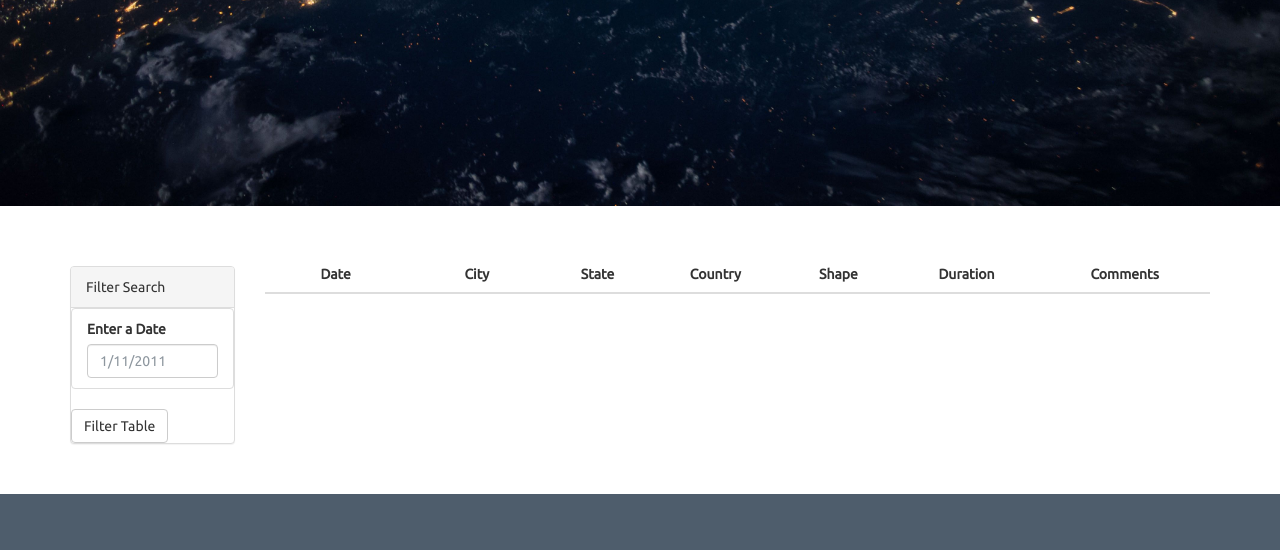
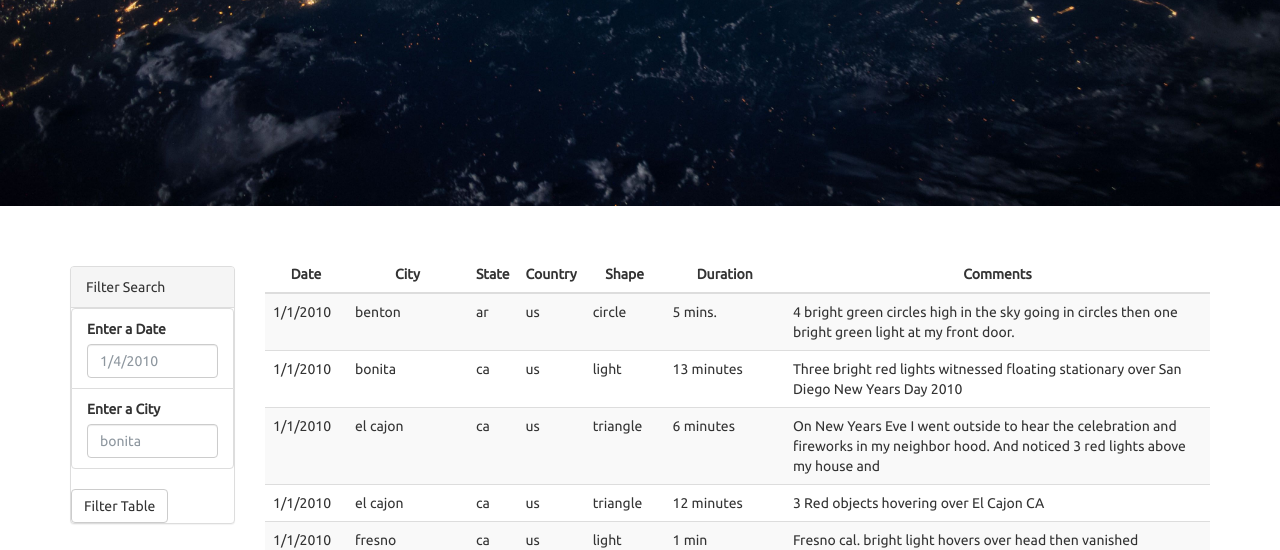
Before and after one commit to kunaual/javascript-challenge, a plain HTML site: page UFO-level-2/index.html in a window 1280 px wide. Shown: the part 406-956 px from the top of the page. Drawn offline with nearby package versions, Linux system fonts and the light colour scheme.

Commit message:
added forEach to init the table with data

```diff
--- a/UFO-level-2/index.html
+++ b/UFO-level-2/index.html
@@ -37,7 +37,11 @@
                     <ul class="list-group" id="filters">
                       <li class="filter list-group-item">
                         <label for="date">Enter a Date</label>
-                        <input class="form-control" id="datetime" type="text" placeholder="1/11/2011">
+                        <input class="form-control" id="datetime" type="text" placeholder="1/4/2010">
+                      </li>
+                      <li class="filter list-group-item">
+                        <label for="city">Enter a City</label>
+                        <input class="form-control" id="city" type="text" placeholder="bonita">
                       </li>
                     </ul>
                   </div>
--- a/UFO-level-2/static/js/app.js
+++ b/UFO-level-2/static/js/app.js
@@ -7,7 +7,19 @@ var button = d3.select("#filter-btn");
 //var datefield = d3.select("#datetime");
 button.on("click", filterClick);
 
-//console.log(datefield);
+//init the table w/everything
+data.forEach(function (ufoEvent) {
+    console.log(ufoEvent)
+    var row = tbody.append("tr");
+    //loop through each key/value pair in the results Date, city, state, country, shape, durationMinutes, comments
+    //and put the value on the table
+    Object.entries(ufoEvent).forEach(function ([key, value]) {
+        //   console.log(key, value);
+        var cell = row.append("td").text(value);
+
+    });
+
+});
 
 function filterClick() {
     // Prevent the page from refreshing
@@ -20,9 +32,10 @@ function filterClick() {
 
 
     var dateValue = d3.select("#datetime").node().value;
+    var cityValue = d3.select("#city").node().value;
 
     //get data from the date field
-    console.log(dateValue);
+    console.log(cityValue);
 
     //filter data for records that match the inputted date value
     var filteredUFO = data.filter(ufoData => ufoData.datetime === dateValue);
```
Also changed, not shown: UFO-level-1/static/js/app.js (+13 -1 lines).
